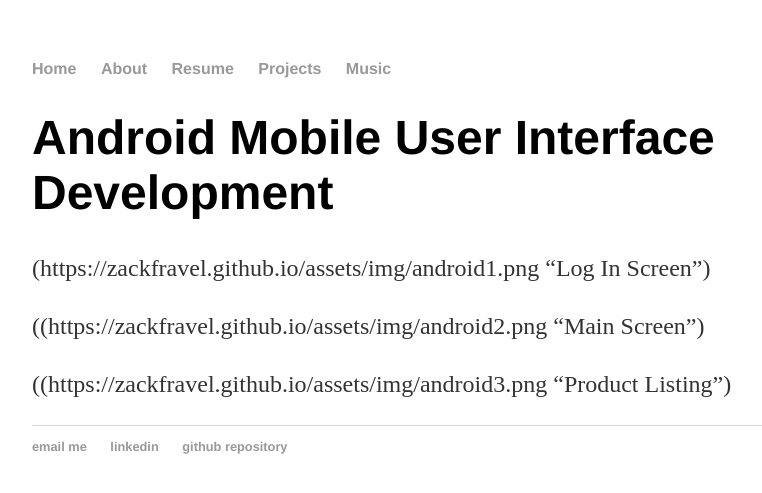
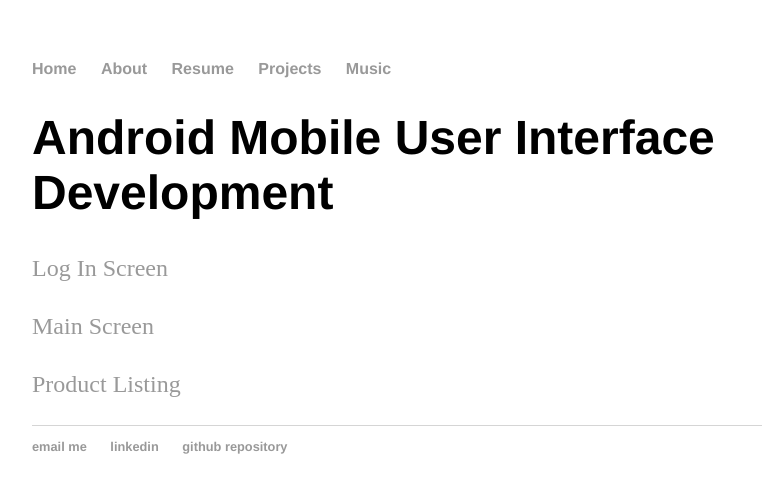
Before and after one commit to zackfravel/zackfravel.github.io, a Jekyll site: the page built from _posts/2017-04-20-Android.md, in a window 1280 px wide. Shown: the top 493 px of the page, without its empty margins (160-922 px from the left). Built offline with Jekyll 4.4.1, drawn with Linux system fonts in a browser that asks for light colours; some of the changed lines change nothing that is shown.

Commit message:
Update 2017-04-20-Android.md

```diff
--- a/_posts/2017-04-20-Android.md
+++ b/_posts/2017-04-20-Android.md
@@ -3,8 +3,8 @@ layout: post
 title: "Android Mobile User Interface Development"
 ---
 
-(https://zackfravel.github.io/assets/img/android1.png "Log In Screen")
+[Log In Screen](https://zackfravel.github.io/assets/img/android1.png "Log In Screen")
 
-((https://zackfravel.github.io/assets/img/android2.png "Main Screen")
+[Main Screen]((https://zackfravel.github.io/assets/img/android2.png "Main Screen")
 
-((https://zackfravel.github.io/assets/img/android3.png "Product Listing")
+[Product Listing]((https://zackfravel.github.io/assets/img/android3.png "Product Listing")
```
